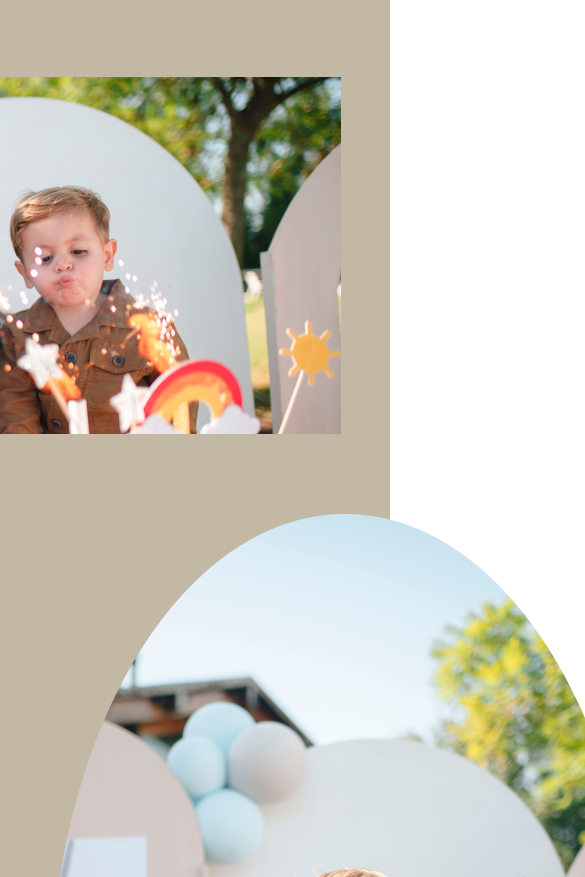
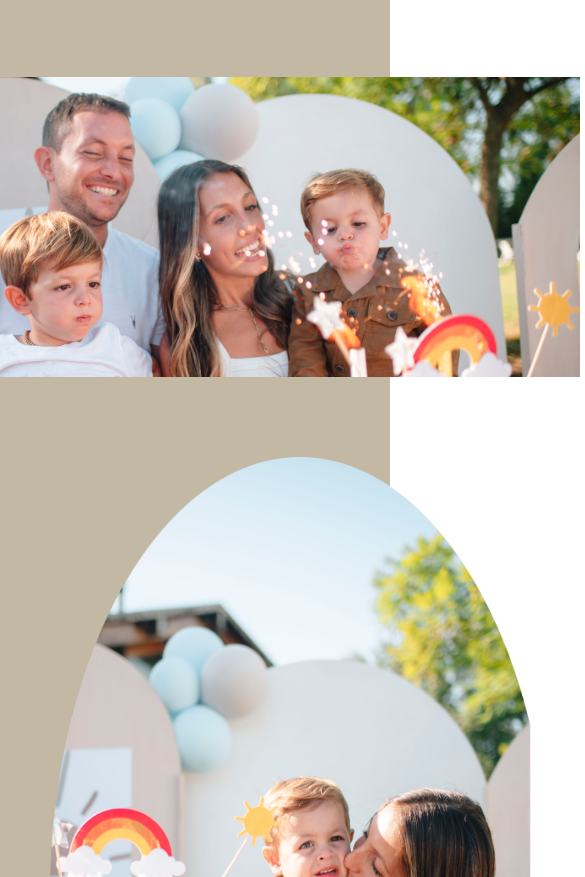
Before and after one commit to camilamurciano/PF-Murciano, a plain HTML site: page html/eventos.html in a window 390 px wide. Shown: the part 1327-2204 px from the top of the page, 585 px wide, since content can reach past the window. Drawn offline with Linux system fonts and the light colour scheme; a web font is replaced by a local one.

Commit message:
realizando responsive en eventos

```diff
--- a/css/style.css
+++ b/css/style.css
@@ -919,3 +919,29 @@ h2 {
         height: 180px;
     }
 }
+/**RESPONSIVE EVENTOS*/
+@media (max-width: 995px){
+    .familia-sonriendo{
+        display: flex;
+        flex-direction: column;
+        align-self: center;
+    }
+    }
+@media (max-width: 978px){
+    .familia-sonriendo{
+        width: 840px;
+        height: 320px;
+    }
+    }
+@media (max-width:869px){
+    .familia-sonriendo{
+        width: 770px;
+        height: 300px;
+    }
+    .nene-mama{
+        width: 500px;
+        height: 880px;
+    }
+
+
+}
```
